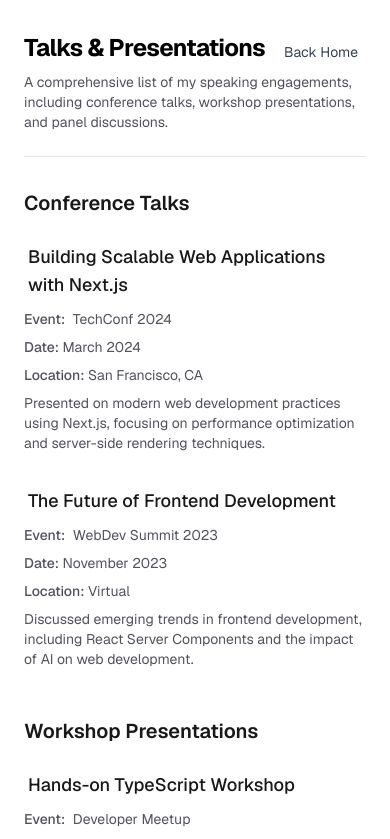
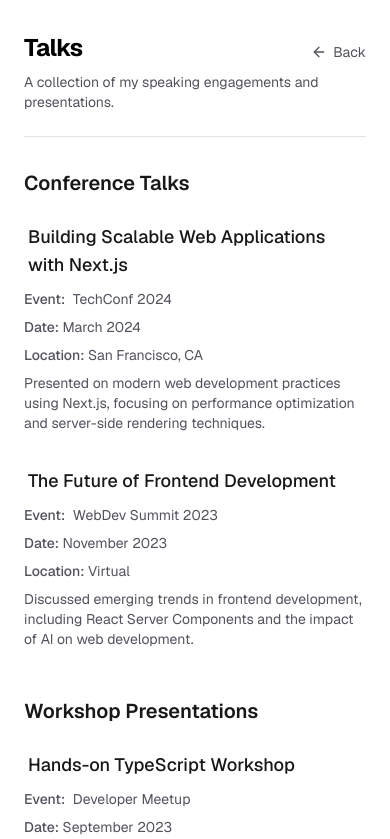
Before and after one commit to ahmadrafidev/cv, a Next.js app: page /talks in a window 390 px wide. Shown: the top 839 px of the page. Built offline with nearby package versions, Linux system fonts and the light colour scheme.

Commit message:
refine the back home link button in mobile view

```diff
--- a/app/education/page.tsx
+++ b/app/education/page.tsx
@@ -1,6 +1,7 @@
 import { getAllContent } from '@/lib/content';
 import { ContentData } from '@/types/content';
 import Link from 'next/link';
+import { BackHomeButton } from '@/components/back-home-button';
 
 export default async function EducationPage() {
   const content = getAllContent() as ContentData;
@@ -11,15 +12,10 @@ export default async function EducationPage() {
       <header className="border-b border-zinc-200 dark:border-zinc-800 pb-6 mb-8">
         <div className="flex justify-between items-center">
           <h1 className="text-2xl md:text-3xl font-bold tracking-tight mb-2">Education</h1>
-          <Link
-            href="/"
-            className="text-sm text-gray-700 dark:text-gray-200 hover:underline hover:bg-zinc-100 dark:hover:bg-zinc-800 px-2 py-1 rounded transition-all duration-200"
-          >
-            Back Home
-          </Link>
+          <BackHomeButton />
         </div>
         <p className="text-sm md:text-base text-zinc-600 dark:text-zinc-400">
-          A comprehensive overview of my academic background and qualifications.
+          My academic journey and educational background.
         </p>
       </header>
 
--- a/app/experience/page.tsx
+++ b/app/experience/page.tsx
@@ -1,6 +1,7 @@
 import { getAllContent } from '@/lib/content';
 import { ContentData } from '@/types/content';
 import Link from 'next/link';
+import { BackHomeButton } from '@/components/back-home-button';
 
 export default async function ExperiencePage() {
   const content = getAllContent() as ContentData;
@@ -11,12 +12,7 @@ export default async function ExperiencePage() {
       <header className="border-b border-zinc-200 dark:border-zinc-800 pb-6 mb-8">
         <div className="flex justify-between items-center">
           <h1 className="text-2xl md:text-3xl font-bold tracking-tight mb-2">Experience</h1>
-          <Link
-            href="/"
-            className="text-sm text-gray-700 dark:text-gray-200 hover:underline hover:bg-zinc-100 dark:hover:bg-zinc-800 px-2 py-1 rounded transition-all duration-200"
-          >
-            Back Home
-          </Link>
+          <BackHomeButton />
         </div>
         <p className="text-sm md:text-base text-zinc-600 dark:text-zinc-400">
           A detailed overview of my professional experience and contributions.
--- a/app/publications/page.tsx
+++ b/app/publications/page.tsx
@@ -1,6 +1,7 @@
 import { getAllContent } from '@/lib/content';
-import { ContentData, Publication } from '@/types/content';
 import Link from 'next/link';
+import { ContentData } from '@/types/content';
+import { BackHomeButton } from '@/components/back-home-button';
 
 export default async function PublicationsPage() {
   const content = getAllContent() as ContentData;
@@ -10,16 +11,11 @@ export default async function PublicationsPage() {
     <main className="max-w-4xl mx-auto px-6 py-8 print:py-4 min-h-screen bg-white dark:bg-black">
       <header className="border-b border-zinc-200 dark:border-zinc-800 pb-6 mb-8">
         <div className="flex justify-between items-center">
-          <h1 className="text-2xl md:text-3xl font-bold tracking-tight mb-2">All Publications</h1>
-          <Link
-            href="/"
-            className="text-sm text-gray-700 dark:text-gray-200 hover:underline hover:bg-zinc-100 dark:hover:bg-zinc-800 px-2 py-1 rounded transition-all duration-200"
-          >
-            Back Home
-          </Link>
+          <h1 className="text-2xl md:text-3xl font-bold tracking-tight mb-2">Publications</h1>
+          <BackHomeButton />
         </div>
         <p className="text-sm md:text-base text-zinc-600 dark:text-zinc-400">
-          A comprehensive list of my research publications and academic contributions.
+          A comprehensive collection of my published works and research papers.
         </p>
       </header>
 
--- a/app/talks/page.tsx
+++ b/app/talks/page.tsx
@@ -1,5 +1,6 @@
 import { getAllContent } from '@/lib/content';
 import { ContentData } from '@/types/content';
+import { BackHomeButton } from '@/components/back-home-button';
 import Link from 'next/link';
 
 export default async function TalksPage() {
@@ -10,16 +11,11 @@ export default async function TalksPage() {
     <main className="max-w-4xl mx-auto px-6 py-8 print:py-4 min-h-screen bg-white dark:bg-black">
       <header className="border-b border-zinc-200 dark:border-zinc-800 pb-6 mb-8">
         <div className="flex justify-between items-center">
-          <h1 className="text-2xl md:text-3xl font-bold tracking-tight mb-2">Talks & Presentations</h1>
-          <Link
-            href="/"
-            className="text-sm text-gray-700 dark:text-gray-200 hover:underline hover:bg-zinc-100 dark:hover:bg-zinc-800 px-2 py-1 rounded transition-all duration-200"
-          >
-            Back Home
-          </Link>
+          <h1 className="text-2xl md:text-3xl font-bold tracking-tight mb-2">Talks</h1>
+          <BackHomeButton />
         </div>
         <p className="text-sm md:text-base text-zinc-600 dark:text-zinc-400">
-          A comprehensive list of my speaking engagements, including conference talks, workshop presentations, and panel discussions.
+          A collection of my speaking engagements and presentations.
         </p>
       </header>
 
--- a/app/teaching/page.tsx
+++ b/app/teaching/page.tsx
@@ -1,6 +1,7 @@
 import { getAllContent } from '@/lib/content';
 import { ContentData } from '@/types/content';
 import Link from 'next/link';
+import { BackHomeButton } from '@/components/back-home-button';
 
 export default async function TeachingPage() {
   const content = getAllContent() as ContentData;
@@ -11,12 +12,7 @@ export default async function TeachingPage() {
       <header className="border-b border-zinc-200 dark:border-zinc-800 pb-6 mb-8">
         <div className="flex justify-between items-center">
           <h1 className="text-2xl md:text-3xl font-bold tracking-tight mb-2">Teaching & Mentoring</h1>
-          <Link
-            href="/"
-            className="text-sm text-gray-700 dark:text-gray-200 hover:underline hover:bg-zinc-100 dark:hover:bg-zinc-800 px-2 py-1 rounded transition-all duration-200"
-          >
-            Back Home
-          </Link>
+          <BackHomeButton />
         </div>
         <p className="text-sm md:text-base text-zinc-600 dark:text-zinc-400">
           A comprehensive overview of my teaching experience, including university courses, workshops, and mentoring activities.
--- /dev/null
+++ b/components/back-home-button.tsx
@@ -0,0 +1,15 @@
+import Link from 'next/link';
+import { ArrowLeft } from 'lucide-react';
+
+export function BackHomeButton() {
+  return (
+    <Link
+      href="/"
+      className="inline-flex items-center gap-1.5 text-sm text-zinc-600 dark:text-zinc-400 hover:text-zinc-900 dark:hover:text-zinc-100 transition-colors duration-200 group"
+    >
+      <ArrowLeft className="w-4 h-4 transition-transform duration-200 group-hover:-translate-x-0.5" />
+      <span className="hidden sm:inline">Back Home</span>
+      <span className="sm:hidden">Back</span>
+    </Link>
+  );
+}
```
